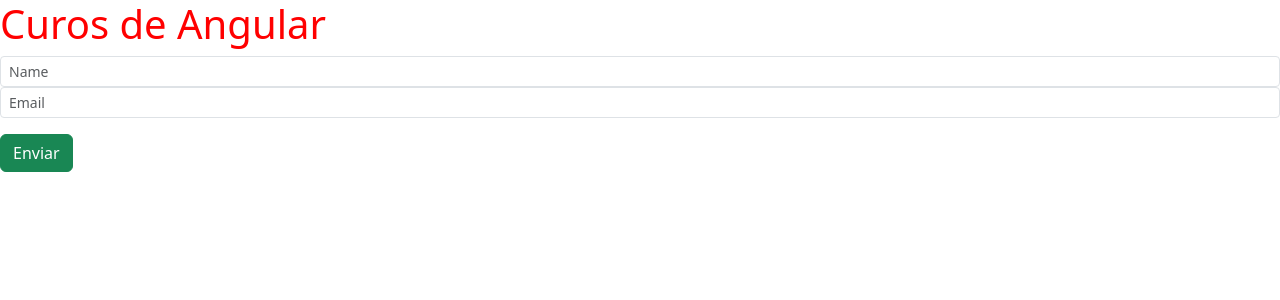
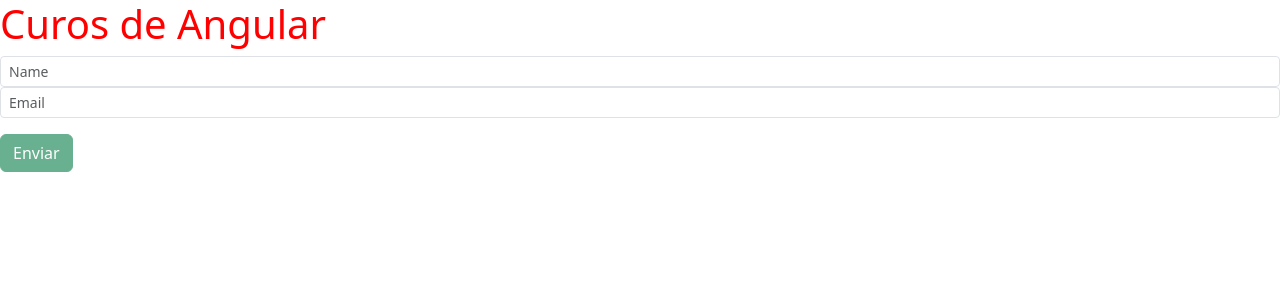
Before and after one commit to Rjchi/angular-course, an Angular app: page / in a window 1280 px wide. Shown: the top 300 px of the page. Built offline with nearby package versions, Linux system fonts and the light colour scheme.

Commit message:
acceder al estado del formulario con formGroup

```diff
--- a/src/app/form-reactivo/form-reactivo.component.html
+++ b/src/app/form-reactivo/form-reactivo.component.html
@@ -1,12 +1,13 @@
 <div class="mb-3">
-  <form>
+  <!-- Aqui ponemos el nombre que le asignamos en el componente -->
+  <form [formGroup]="formUser" (ngSubmit)="Procesar()">
     <div class="mb-3">
       <!-- De esta manera sincronizamos estos inputs con las propiedades que hay en el componente -->
-      <input type="text" class="form-control form-control-sm" placeholder="Name" [formControl]="name">
+      <input type="text" class="form-control form-control-sm" placeholder="Name" formControlName="name">
       <div class="alert alert-danger" [hidden]="name.valid || name.pristine">
         <span>nombre obligatorio</span>
       </div>
-      <input type="email" class="form-control form-control-sm" placeholder="Email" [formControl]="email">
+      <input type="email" class="form-control form-control-sm" placeholder="Email" formControlName="email">
       <div class="alert alert-danger" [hidden]="email.valid || email.pristine">
         <!-- Validamos y en caso de que este error no exista, le decimos que ignore esto -->
         <!-- eso lo hacemos con el ?. -->
@@ -14,11 +15,14 @@
         <span *ngIf="email.errors?.['email']">email debe ser valido</span>
       </div>
     </div>
-    <button class="btn btn-success" type="submit">Enviar</button>
+    <button class="btn btn-success" type="submit" [disabled]="formUser.invalid" >Enviar</button>
   </form>
 </div>
 
 <!-- {{ email.errors | json }} -->
 
-{{ name.value }}
-{{ email.value }}
+<!-- {{ name.value }}
+{{ email.value }} -->
+
+<!-- {{ formUser.value | json }} -->
+<!-- {{ formUser.valid }} -->
--- a/src/app/form-reactivo/form-reactivo.component.ts
+++ b/src/app/form-reactivo/form-reactivo.component.ts
@@ -6,17 +6,48 @@ import { Component } from '@angular/core';
 /**---------------------------------------------------------------------
 * |  Validators nos permite agregar reglas de validacion al formulario
 ---------------------------------------------------------------------*/
-import { FormControl, Validators } from '@angular/forms';
+import { FormControl, FormGroup, Validators } from '@angular/forms';
 
 @Component({
   selector: 'app-form-reactivo',
   templateUrl: './form-reactivo.component.html',
-  styleUrls: ['./form-reactivo.component.css']
+  styleUrls: ['./form-reactivo.component.css'],
 })
 export class FormReactivoComponent {
+  /**--------------------------------
+   * |  Asi accedemos a los inputs
+   --------------------------------*/
+  get name() {
+    return this.formUser.get('name') as FormControl;
+  }
+
+  get email() {
+    return this.formUser.get('email') as FormControl;
+  }
+
+  /**--------------------------------------------------------
+   * |  Asi podemos acceder al estado de nuestro formulario
+   --------------------------------------------------------*/
+  formUser = new FormGroup({
+    name: new FormControl('', Validators.required),
+    email: new FormControl('', [Validators.required, Validators.email]),
+  });
+
+  Procesar = () => {
+    console.log(this.formUser.value);
+  };
+
+
+
+
+
+
+
+
+
   /**---------------------------------------------------------------------
    * |  Este va ha ser el estado inicial de los campos del formulario
    ---------------------------------------------------------------------*/
-  name = new FormControl('', Validators.required);
-  email = new FormControl('', [Validators.required, Validators.email]);
+  /*name = new FormControl('', Validators.required);
+  email = new FormControl('', [Validators.required, Validators.email]);*/
 }
```
